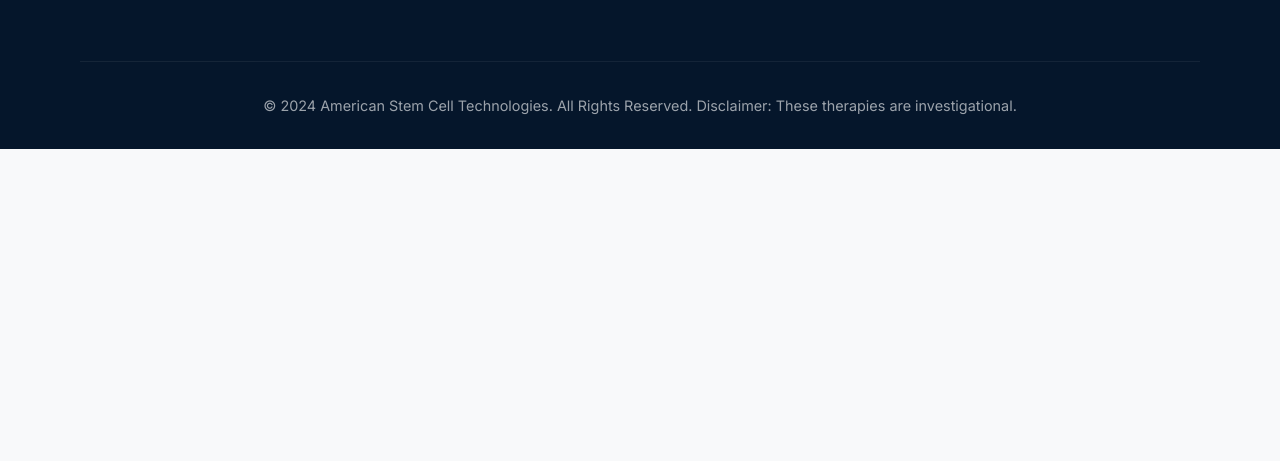
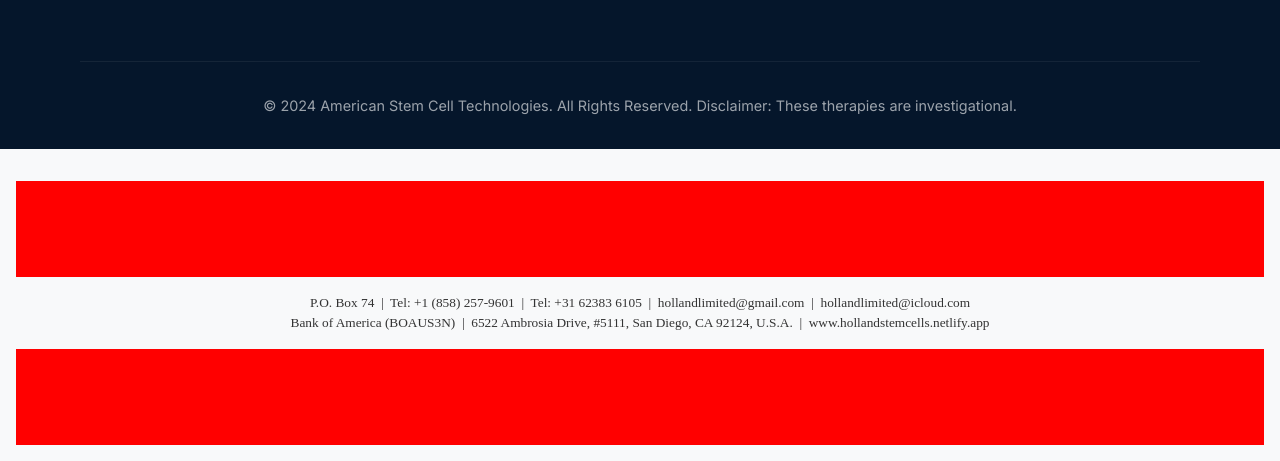
Before and after one commit to Hollandstemcells/web-design, a website: page about.html in a window 1280 px wide. Shown: the part 4799-5260 px from the top of the page. Before the commit the page ends 4948 px from the top, so only its background shows below. Drawn offline with Linux system fonts and the light colour scheme.

Commit message:
Update website with formal contact and banking footnote on all pages

```diff
--- a/about.html
+++ b/about.html
@@ -323,6 +323,22 @@
         </div>
     </footer>
 
+    <!-- Footnote -->
+    <div
+        style="text-align:center; font-family:'Times New Roman', serif; font-size:10pt; color: #333; margin-top: 2rem; padding: 0 1rem;">
+        <hr style="border:none; height:1in; background-color:red; margin: 1rem 0;">
+
+        <p style="line-height: 1.5;">
+            P.O. Box 74 &nbsp;|&nbsp; Tel: +1 (858) 257-9601 &nbsp;|&nbsp; Tel: +31 62383 6105 &nbsp;|&nbsp;
+            hollandlimited@gmail.com &nbsp;|&nbsp; hollandlimited@icloud.com<br>
+            Bank of America (BOAUS3N) &nbsp;|&nbsp;
+            6522 Ambrosia Drive, #5111, San Diego, CA 92124, U.S.A. &nbsp;|&nbsp;
+            www.hollandstemcells.netlify.app
+        </p>
+
+        <hr style="border:none; height:1in; background-color:red; margin: 1rem 0;">
+    </div>
+
     <!-- JS -->
     <script src="js/app.js"></script>
 </body>
```
Also changed, not shown: faq.html (+16 -0 lines), index.html (+16 -0 lines), leadership.html (+16 -0 lines), patient-guide.html (+16 -0 lines), research.html (+16 -0 lines), technology.html (+16 -0 lines).
